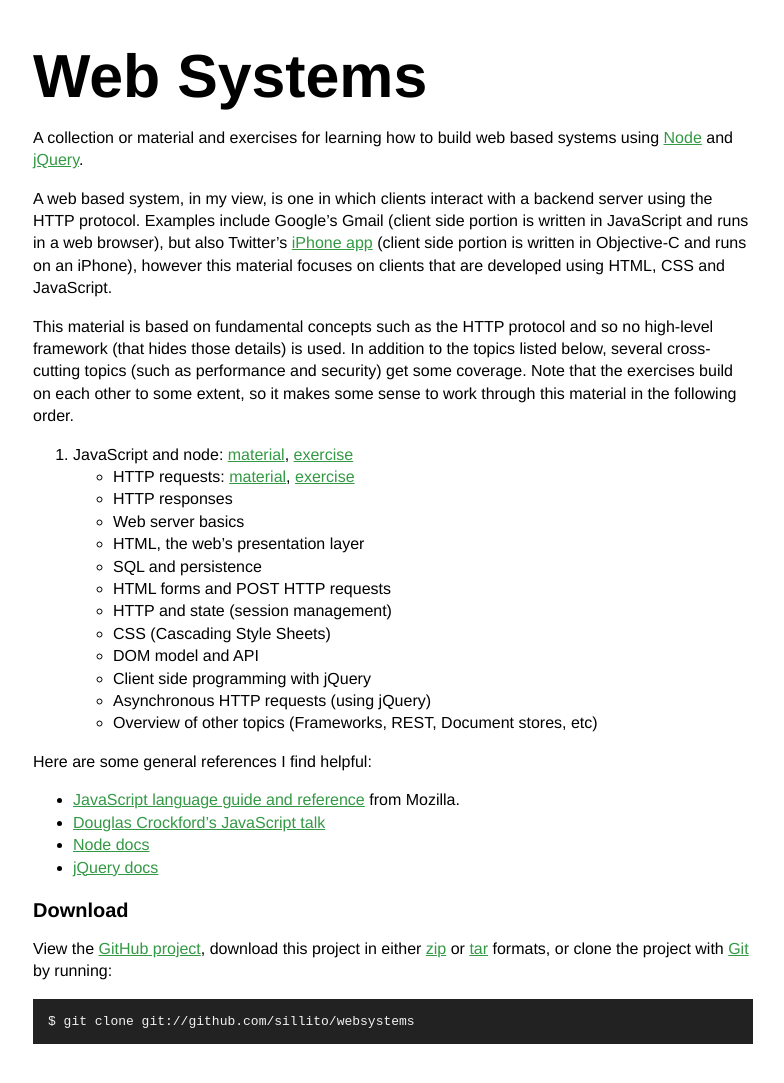
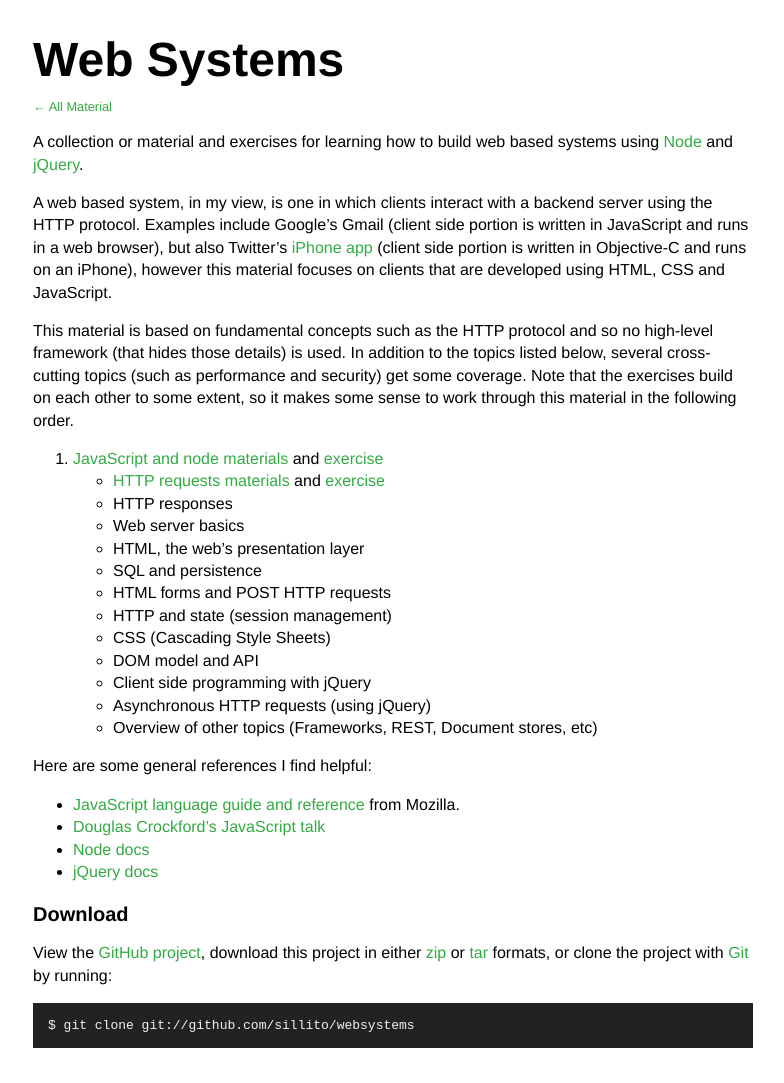
Before and after one commit to sillito/websystems, a Jekyll site: the page built from index.markdown, in a window 1280 px wide, cut to the strip 0-1083 px from the top of the page. Shown: the whole strip, without its empty margins (247-1031 px from the left). Built offline with Jekyll 4.4.1, drawn with Linux system fonts in a browser that asks for light colours; Markdown is read by kramdown in place of the engine named in the settings.

Commit message:
add simple navigation to default layout

```diff
--- a/_layouts/default.html
+++ b/_layouts/default.html
@@ -13,16 +13,12 @@
       margin: 0 auto;
       width: 720px; }
 
-	h1, h2, h3 {
-		font-family:Futura, Helvetica, Areial, FreeSans, sans-serif;
-		font-stretch:condensed;}
-
-    h1 { font-size: 3.8em; margin-bottom:0; }
+    h1 { font-size: 3em; margin-bottom:10px; }
     h2 { font-size: 1.5em; margin-bottom:0; }
 	h3 { font-size: 1.25em; margin-bottom:0; }
 
-	a { color: #394;}
-/*	a:visited {color: #333;}*/
+	a { color: #3a4; text-decoration:none;}
+	a.navigation {font-size:0.8em;}
 
     pre {
 		background: #222;
@@ -42,7 +38,15 @@
 </head>
 
 <body>
+
 	<div id="container">
+
+		<h1>{{ page.title }}</h1>
+
+		{% if page.url != '/index.html' %}
+			<a href="../index.html" class="navigation">&larr; All Material</a>
+		{% endif %}
+
 		{{content}}
 
 		<div class="footer">
--- a/exercises/bench.markdown
+++ b/exercises/bench.markdown
@@ -1,9 +1,7 @@
 ---
-title: Benchmarking Tool
+title: Create Benchmarking Tool
 layout: default
 ---
-
-# Create Bench Marking Tool
 
 For this exercise you will create a tool that can be used to benchmark a web server by sending it multiple requests and measuring the response time for each request. The command takes three arguments: a host name, a path and a number of requests (`N`) to send
 
--- a/index.markdown
+++ b/index.markdown
@@ -13,8 +11,8 @@ A web based system, in my view, is one in which clients interact with a backend
 
 This material is based on fundamental concepts such as the HTTP protocol and so no high-level framework (that hides those details) is used. In addition to the topics listed below, several cross-cutting topics (such as performance and security) get some coverage. Note that the exercises build on each other to some extent, so it makes some sense to work through this material in the following order.
 
-1. JavaScript and node: [material](materials/javascript.html), [exercise](exercises/functions.html)
-* HTTP requests: [material](materials/requests.html), [exercise](exercises/bench.html)
+1. [JavaScript and node materials](materials/javascript.html) and [exercise](exercises/functions.html)
+* [HTTP requests materials](materials/requests.html) and [exercise](exercises/bench.html)
 * HTTP responses
 * Web server basics
 * HTML, the web's presentation layer
--- a/materials/javascript.markdown
+++ b/materials/javascript.markdown
@@ -2,8 +2,6 @@
 title: JavaScript (and Node)
 layout: default
 ---
-
-# JavaScript (and Node)
 
 [JavaScript](https://developer.mozilla.org/en/JavaScript) is an object-based programming language often used for programs intended to run in web browsers. [Node](http://nodejs.org/) is a system designed for writing internet (server) applications. The goal is to make it easy (obviously a relative term) to write an application that scales to large numbers of clients. Node programs are written JavaScript but executed on a server (in general) rather than a web browser.
 
--- a/materials/requests.markdown
+++ b/materials/requests.markdown
@@ -2,8 +2,6 @@
 title: HTTP Requests
 layout: default
 ---
-
-# HTTP Requests
 
 HTTP (or Hypertext Transfer Protocol) is the foundation of data communication for the World Wide Web. It is standardized by the Internet Engineering Task Force and the World Wide Web Consortium. HTTP/1.1 is the version of HTTP in common use today.
 
```
Also changed, not shown: other parts of index.markdown (+1 -3 lines).
